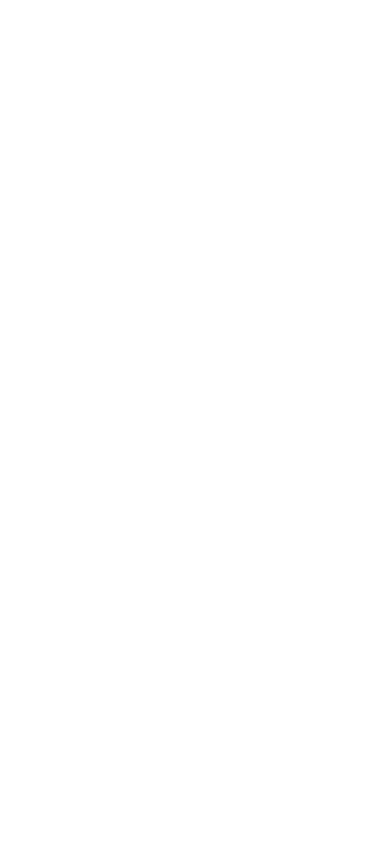
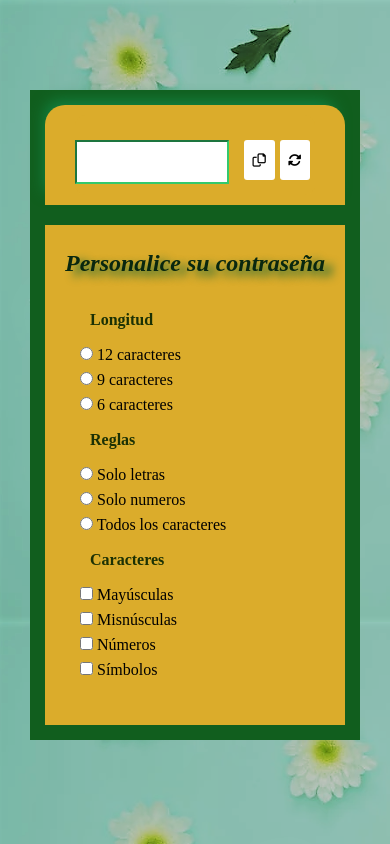
Before and after one commit to Lorena252/generate-password, a plain HTML site: page index.html in a window 390 px wide. Drawn offline with Linux system fonts and the light colour scheme.

Commit message:
cree nuevamente el proyecto

```diff
--- a/css/style.css
+++ b/css/style.css
@@ -0,0 +1,166 @@
+* {
+    margin: 0;
+    padding: 0;
+  }
+
+  body {
+    background-image: url(../assets/flores.png);
+  }
+
+  section {
+    display: flex;
+    justify-content: center;
+  }
+
+  main {
+    margin-top: 60px;
+    padding: 15px 15px 15px 15px;
+    background-color: rgb(17, 94, 30);
+  }
+
+  header {
+    text-align: center;
+    padding-top: 25px;
+    color: rgb(124, 105, 19);
+    font-style: oblique;
+    font-weight: 900;
+    font-size: 40px;
+    text-shadow: 1px 10px 7px rgb(19, 131, 67);
+  }
+
+  .primer-caja {
+    width: 500px;
+    height: 100px;
+    border-radius: 20px 20px 0px 0px;
+    background-color: rgb(219, 172, 43);
+    display: flex;
+    align-items: center;
+    justify-content: center;
+    box-shadow: -5px -9px 15px -5px rgb(19, 131, 67);
+  }
+
+  .primer-caja-interna {
+    background-color: rgb(219, 172, 43);
+    width: 80%;
+    height: 80%;
+    display: flex;
+    justify-content: flex-end;
+    border-radius: 10px;
+  }
+
+  .input-password {
+    margin-top: 25px;
+    margin-right: 15px;
+    width: 280px;
+    height: 35px;
+    outline: none;
+    cursor: pointer;
+    border-color: rgb(51, 201, 108);
+  }
+  .input-password:hover,
+  input::after {
+    box-shadow: 1px 1px 35px 5px rgb(19, 131, 67);
+  }
+
+  .btn-generar,
+  .btn-copia {
+    width: 40px;
+    height: 40px;
+    border-style: none;
+    margin-top: 25px;
+    margin-right: 5px;
+    background-color: rgb(255, 255, 255);
+    border-radius: 3px;
+    cursor: pointer;
+  }
+
+  .btn-generar:hover,
+  .btn-copia:hover {
+    background-color: rgb(255, 255, 255);
+    box-shadow: 1px 1px 35px 5px rgb(19, 131, 67);
+  }
+
+  h4 {
+    color: rgb(27, 49, 4);
+    padding-bottom: 10px;
+  }
+
+  .caja-titulo {
+    color: rgb(9, 39, 15);
+    font-size: x-large;
+    font-weight: 900;
+    font-style: oblique;
+    display: flex;
+    justify-content: center;
+    padding: 25px 0px 10px;
+    text-shadow: 8px 5px 10px rgb(17, 99, 52);
+  }
+
+  .caja-check-grande {
+    width: 500px;
+    height: 180px;
+    background-color: rgb(219, 172, 43);
+    margin-top: 10px;
+    display: flex;
+    flex-wrap: wrap;
+    justify-content: space-around;
+    line-height: 25px;
+    box-shadow: 5px 9px 15px -5px rgb(19, 131, 67);
+  }
+
+  .segunda-caja {
+    background-color: rgb(219, 172, 43);
+    margin-top: 20px;
+  }
+
+  @media (min-width: 300px) and (max-width: 900px) {
+    main {
+      width: 300px;
+      display: block;
+      margin: 90px 20px 20px;
+    }
+  }
+
+  @media (min-width: 300px) and (max-width: 900px) {
+    header {
+      display: none;
+    }
+  }
+
+  @media (min-width: 300px) and (max-width: 900px) {
+    .primer-caja {
+      width: 300px;
+      height: 100px;
+    }
+  }
+
+  @media (min-width: 300px) and (max-width: 900px) {
+    .input-password {
+      width: 150px;
+      height: 40px;
+    }
+  }
+
+  @media (min-width: 300px) and (max-width: 900px) {
+    h4 {
+      padding: 10px;
+    }
+  }
+
+  @media (min-width: 300px) and (max-width: 900px) {
+    .caja-check-grande {
+      width: 200px;
+      display: block;
+      box-shadow: none;
+      align-items: center;
+      margin-inline-start: 35px;
+    }
+  }
+
+  @media (min-width: 300px) and (max-width: 900px) {
+    .segunda-caja {
+      width: 300px;
+      display: block;
+      height: 500px;
+    }
+  }
--- a/index.html
+++ b/index.html
@@ -4,23 +4,158 @@
     <meta charset="UTF-8">
     <meta http-equiv="X-UA-Compatible" content="IE=edge">
     <meta name="viewport" content="width=device-width, initial-scale=1.0">
+    <link rel="stylesheet" href="https://cdnjs.cloudflare.com/ajax/libs/font-awesome/6.2.0/css/all.min.css"/>
+  <link rel="stylesheet" href="assets/flores.png" />
+  <link rel="icon" href="assets/password.ico" />
     <link rel="stylesheet" href="css/style.css">
-    <title>Document</title>
+    <title>Generador de contraseñas</title>
 </head>
 <body>
+    <header>
+        <h1 class="titulo-contraseña">
+          Password Generator
+          <i class="fa-solid fa-robot" style="color: rgb(124, 105, 19)"></i>
+        </h1>
+      </header>
+      <section>
+        <main>
+          <div class="primer-caja">
+            <div class="primer-caja-interna">
+              <form id="generar-contraseña">
+                <input
+                  class="input-password"
+                  type="text"
+                  id="password"
+                  value=""
+                />
+              </form>
+              <button class="btn-copia" id="btn-copia" name="button">
+                <i class="fa-regular fa-copy"></i>
+              </button>
+              <button
+                class="btn-generar"
+                id="btn-generar"
+                name="button"
+                value="button"
+              >
+                <i class="fa-sharp fa-solid fa-rotate"></i>
+              </button>
+            </div>
+          </div>
 
+          <div class="segunda-caja">
+            <h3 class="caja-titulo">Personalice su contraseña</h3>
+            <div class="caja-check-grande">
+              <div class="caja-longitud">
+                <h4>Longitud</h4>
+                <div class="caja-check">
+                  <input
+                    type="radio"
+                    id="input-doce"
+                    value="12"
+                    name="radio-longitud"
+                  />
+                  <label for="input-doce"> 12 caracteres </label>
+                </div>
 
+                <div class="caja-check">
+                  <input
+                    type="radio"
+                    id="input-nueve"
+                    value="text"
+                    name="radio-longitud"
+                  />
+                  <label for="input-nueve"> 9 caracteres </label>
+                </div>
 
+                <div class="caja-check">
+                  <input
+                    type="radio"
+                    id="input-seis"
+                    value="text"
+                    name="radio-longitud"
+                  />
+                  <label for="input-seis"> 6 caracteres </label>
+                </div>
+              </div>
 
+              <div class="caja-reglas">
+                <h4>Reglas</h4>
+                <div class="caja-check">
+                  <input
+                    type="radio"
+                    id="input-letras"
+                    value="text"
+                    name="regla"
+                  />
+                  <label for="input-letras"> Solo letras </label>
+                </div>
 
+                <div class="caja-check">
+                  <input
+                    type="radio"
+                    id="input-solo-numeros"
+                    value=""
+                    name="regla"
+                  />
+                  <label for="input-solo-numeros"> Solo numeros </label>
+                </div>
 
+                <div class="caja-check">
+                  <input
+                    type="radio"
+                    id="input-caracteres"
+                    value=""
+                    name="regla"
+                  />
+                  <label for="input-caracteres"> Todos los caracteres </label>
+                </div>
+              </div>
 
+              <div class="caja-caracteres">
+                <h4>Caracteres</h4>
+                <div class="caja-check">
+                  <input
+                    type="checkbox"
+                    id="check-mayuscula"
+                    name="mayusculas"
+                    value="text"
+                  />
+                  <label for="check-mayuscula"> Mayúsculas </label>
+                </div>
+                <div class="caja-check">
+                  <input
+                    type="checkbox"
+                    value="text"
+                    id="check-minuscula"
+                    name="minusculas"
+                  />
+                  <label for="check-minuscula"> Misnúsculas </label>
+                </div>
+                <div class="caja-check">
+                  <input
+                    type="checkbox"
+                    value="number"
+                    id="check-numeros"
+                    name="numeros"
+                  />
+                  <label for="check-numeros"> Números </label>
+                </div>
 
-
-
-
-
-
+                <div class="caja-check">
+                  <input
+                    type="checkbox"
+                    value="number"
+                    id="check-simbolos"
+                    name="simbolos"
+                  />
+                  <label for="check-simbolos"> Símbolos </label>
+                </div>
+              </div>
+            </div>
+          </div>
+        </main>
+      </section>
    <script src="js/scrip.js"></script>
 </body>
 </html>
--- a/js/scrip.js
+++ b/js/scrip.js
@@ -0,0 +1,152 @@
+let password = document.getElementById("password");
+const btnCopia = document.getElementById("btn-copia");
+const btnGenerar = document.getElementById("btn-generar");
+const inputDoce = document.getElementById("input-doce");
+const inputNueve = document.getElementById("input-nueve");
+const inputSeis = document.getElementById("input-seis");
+const inputLetras = document.getElementById("input-letras");
+const inputSoloNumeros = document.getElementById("input-solo-numeros");
+const inputCaracteres = document.getElementById("input-caracteres");
+const inputMayusculas = document.getElementById("check-mayuscula");
+const inputMinusculas = document.getElementById("check-minuscula");
+const inputNumeros = document.getElementById("check-numeros");
+const inputSimbolos = document.getElementById("check-simbolos");
+const opcionSeleccionada = [];
+const mayusculas = "ABCDEFGHIJKLMNOPQRSTUVWXYZ";
+const minusculas = "abcdefghijklmnopkrstuvwxyz";
+const numeros = "123456789";
+const simbolos = "%$^&!#";
+
+let longitud = [];
+
+inputDoce.addEventListener("change", () => {
+  if (inputDoce.checked) {
+    let numero = 12;
+    longitud.push(numero);
+  } else {
+    longitud.pop();
+  }
+});
+
+inputNueve.addEventListener("change", () => {
+  if (inputNueve.checked) {
+    let numero = 9;
+    longitud.push(numero);
+  } else {
+    longitud.pop();
+  }
+});
+
+inputSeis.addEventListener("change", () => {
+  if (inputSeis.checked) {
+    let numero = 6;
+    longitud.push(numero);
+  } else {
+    longitud.pop();
+  }
+});
+
+inputLetras.addEventListener(
+  "change",
+  (e) => {
+    opcionSeleccionada.length = 0;
+    inputSimbolos.checked = false;
+    inputNumeros.checked = false;
+    if (inputLetras.checked) inputNumeros.disabled = event.target.checked;
+    inputSimbolos.disabled = event.target.checked;
+    inputMayusculas.disabled = !event.target.checked;
+    inputMinusculas.disabled = !event.target.checked;
+  },
+  false
+);
+
+inputSoloNumeros.addEventListener(
+  "change",
+  (e) => {
+    opcionSeleccionada.length = 0;
+    inputMayusculas.checked = false;
+    inputMinusculas.checked = false;
+    inputSimbolos.checked = false;
+    if (inputSoloNumeros.checked)
+      inputMayusculas.disabled = event.target.checked;
+    inputMinusculas.disabled = event.target.checked;
+    inputSimbolos.disabled = event.target.checked;
+    inputNumeros.disabled = !event.target.checked;
+  },
+  false
+);
+
+inputCaracteres.addEventListener(
+  "change",
+  (e) => {
+    if (inputCaracteres.checked)
+      inputMayusculas.disabled = !event.target.checked;
+    inputMinusculas.disabled = !event.target.checked;
+    inputSimbolos.disabled = !event.target.checked;
+    inputNumeros.disabled = !event.target.checked;
+  },
+  false
+);
+
+inputMayusculas.addEventListener("click", () => {
+  if (inputMayusculas.checked) {
+    opcionSeleccionada.push(mayusculas);
+  } else {
+    opcionSeleccionada.pop();
+  }
+});
+
+inputMinusculas.addEventListener("click", () => {
+  if (inputMinusculas.checked) {
+    opcionSeleccionada.push(minusculas);
+  } else {
+    opcionSeleccionada.pop();
+  }
+});
+
+inputNumeros.addEventListener("click", () => {
+  if (inputNumeros.checked) {
+    opcionSeleccionada.push(numeros);
+  } else {
+    opcionSeleccionada.pop();
+  }
+});
+
+inputSimbolos.addEventListener("click", () => {
+  if (inputSimbolos.checked) {
+    opcionSeleccionada.push(simbolos);
+  } else {
+    opcionSeleccionada.pop();
+  }
+});
+
+let contraseña = "";
+const concatenarOpciones = () => {
+  contraseña = opcionSeleccionada.join("");
+  return contraseña;
+};
+
+let clave = "";
+const generarContraseniaFinal = (longitud) => {
+  longitud = longitud[longitud.length - 1];
+  for (let x = 0; x < longitud; x++) {
+    let aleatorio = Math.floor(Math.random() * contraseña.length);
+    clave += contraseña.charAt(aleatorio);
+  }
+  return clave;
+};
+
+btnGenerar.addEventListener("click", () => {
+  opcionSeleccionada;
+  concatenarOpciones();
+  generarContraseniaFinal(longitud);
+  document.getElementById("password").value = clave;
+  clave = "";
+});
+
+btnCopia.addEventListener("click", (e) => {
+  event.preventDefault();
+  password.select();
+  document.execCommand("copy");
+  password.style.backgroundColor = "yellow";
+});
```
